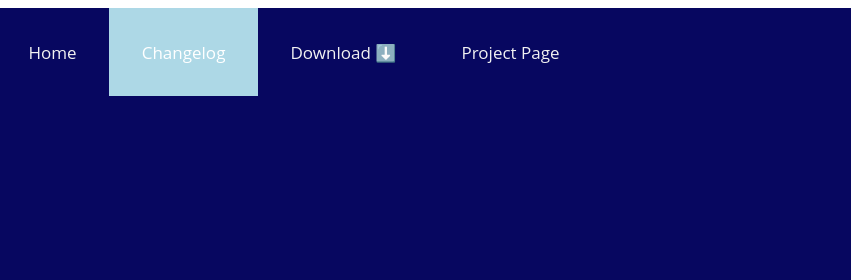
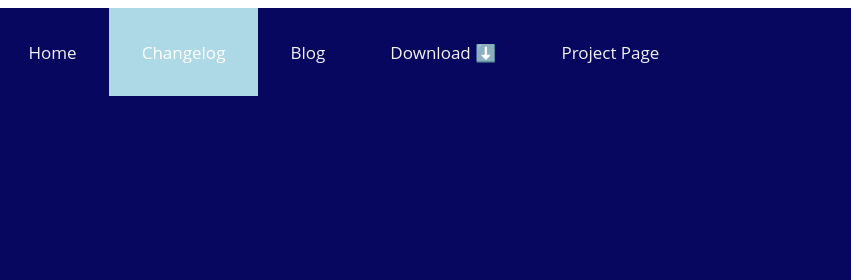
Before and after one commit to Excuse-Generator/Excuse-Generator.github.io, a plain HTML site: page changelog.html in a window 1280 px wide. Shown: the top 280 px of the page, 421-1280 px from the left. Drawn offline with Linux system fonts and the light colour scheme; a web font is replaced by a local one.

Commit message:
Update changelog.html

```diff
--- a/changelog.html
+++ b/changelog.html
@@ -20,6 +20,7 @@
     <img src="https://cdn2.scratch.mit.edu/get_image/user/14542217_32x32.png">
   <a href="/">Home</a>
   <a class="active" href="/changelog">Changelog</a>
+  <a href="/blog">Blog</a>
   <a href="/Project%20File/Excuse%20Generator%20%E2%80%94%E2%80%94%20Version%202.2.sb3">Download ⬇️</a>
   <a href="https://scratch.mit.edu/projects/323872541/">Project Page</a>
 </div>
```
